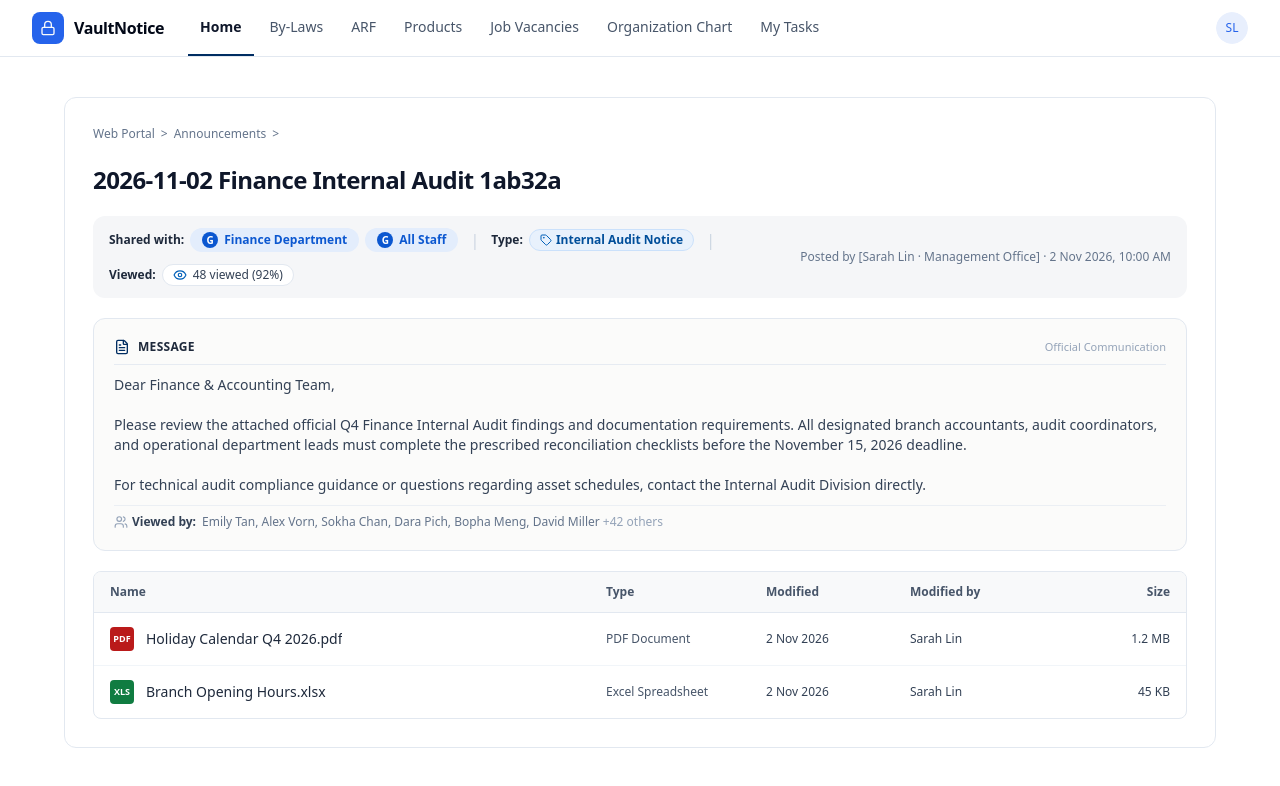
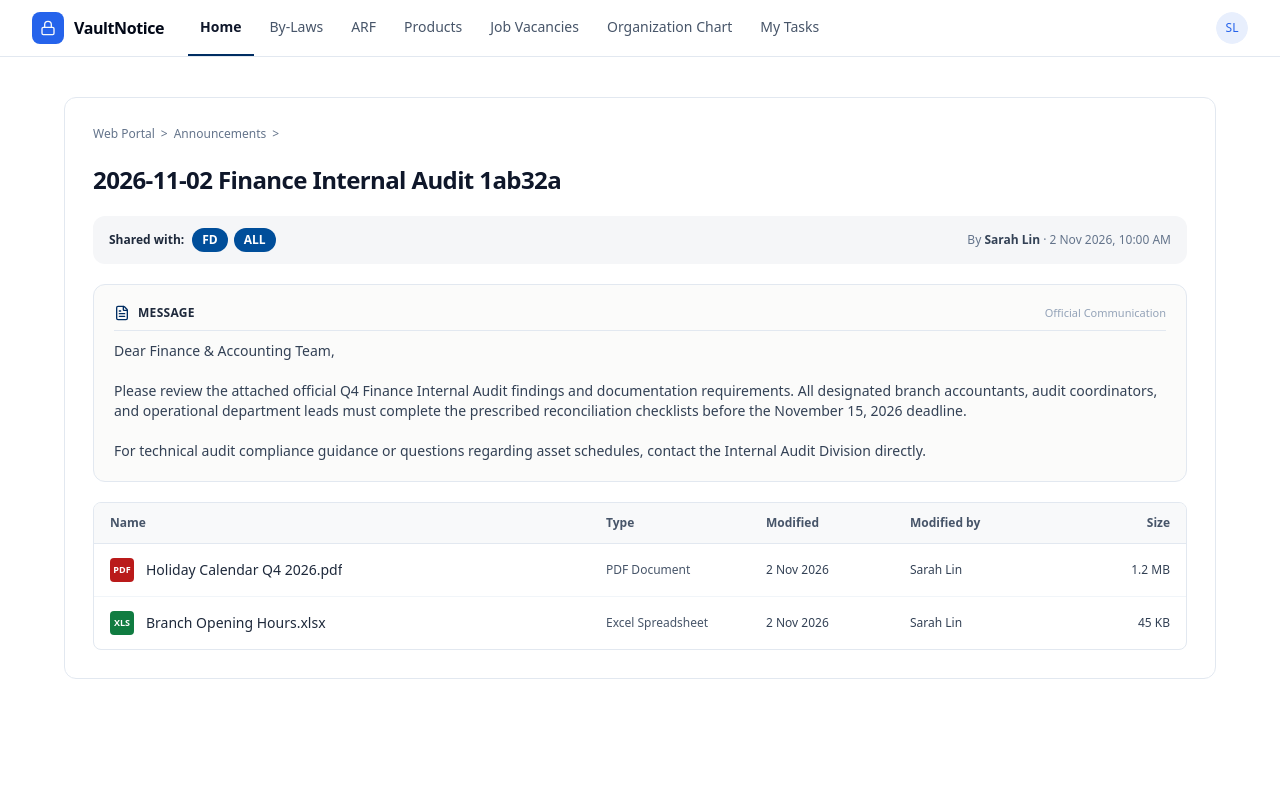
Before and after one commit to phallymakara/VaultNotice, a React (Vite) app in the folder frontend/: page / in a window 1280 px wide. Both pictures are taken after a click on the element 999 px from the left and 245 px from the top of the page. Shown: the top 786 px of the page. Built offline with nearby package versions, Linux system fonts and the light colour scheme.

Commit message:
feat: add announcement detail page, feed widget, and library webparts

```diff
--- a/frontend/src/components/webparts/AnnouncementDetailPage.tsx
+++ b/frontend/src/components/webparts/AnnouncementDetailPage.tsx
@@ -3,13 +3,11 @@ import {
   Loader2,
   Download,
   X,
-  Eye,
-  Tag,
   FileText,
-  Users,
 } from "lucide-react"
 import { useAnnouncementDetails } from "@/hooks/useAnnouncements"
 import { FileItem, AnnouncementDetail, RecipientTarget } from "@/types/api"
+import { getShortRecipientCode, getFullRecipientName } from "@/constants/shortcuts"
 import { Button } from "@/components/ui/button"
 import { Dialog, DialogContent, DialogTitle } from "@/components/ui/dialog"
 
@@ -275,28 +273,6 @@ export function AnnouncementDetailPage({
   // Clean deduplicated recipients
   const recipients: string[] = Array.from(new Set(rawTargets))
 
-  // Mock Announcement Type
-  const mockType = (() => {
-    if (effectiveAnnouncement.template_name) return effectiveAnnouncement.template_name
-    const titleLower = effectiveAnnouncement.title.toLowerCase()
-    if (titleLower.includes("audit")) return "Internal Audit Notice"
-    if (titleLower.includes("memo")) return "Executive Memorandum"
-    if (titleLower.includes("directive")) return "Official Directive"
-    if (titleLower.includes("policy")) return "Policy Update"
-    if (titleLower.includes("holiday")) return "General Staff Notice"
-    return effectiveAnnouncement.confidentiality_level
-      ? `${effectiveAnnouncement.confidentiality_level} Directive`
-      : "Official Directive"
-  })()
-
-  // Mock Viewed Statistics & Readers
-  const mockViewedCount = effectiveAnnouncement.acknowledgement_count && effectiveAnnouncement.acknowledgement_count > 0
-    ? effectiveAnnouncement.acknowledgement_count
-    : 48
-  const mockTotalTarget = 52
-  const mockViewPercent = Math.min(100, Math.round((mockViewedCount / mockTotalTarget) * 100))
-  const mockViewersSample = ["Emily Tan", "Alex Vorn", "Sokha Chan", "Dara Pich", "Bopha Meng", "David Miller"]
-
   // Mock Announcement Message Content
   const mockMessage = (() => {
     if (effectiveAnnouncement.message_content && effectiveAnnouncement.message_content.trim().length > 15) {
@@ -360,56 +336,38 @@ export function AnnouncementDetailPage({
 
         {/* Grey Metadata Bar matching Screenshot */}
         <div className="bg-[#f5f6f8] rounded-xl px-4 py-3 flex flex-col lg:flex-row lg:items-center justify-between gap-3">
-          {/* Left: Shared with, Type, Viewed */}
+          {/* Left: Shared with */}
           <div className="flex items-center gap-3 flex-wrap">
             {/* Shared with */}
-            <div className="flex items-center gap-1.5">
+            <div className="flex items-center gap-2">
               <span className="text-xs font-semibold text-slate-800 shrink-0">Shared with:</span>
-              {recipients.map((item: string, idx: number) => (
-                <span
-                  key={idx}
-                  className="inline-flex items-center gap-1.5 px-3 py-1 rounded-full text-xs font-semibold bg-[#e3edfc] text-[#0b57d0]"
-                >
-                  <span className="w-4 h-4 rounded-full bg-[#0b57d0] text-white text-[10px] font-bold flex items-center justify-center shrink-0">
-                    G
-                  </span>
-                  <span>{item}</span>
-                </span>
-              ))}
-            </div>
-
-            <span className="hidden sm:inline text-slate-300">|</span>
-
-            {/* Type */}
-            <div className="flex items-center gap-1.5">
-              <span className="text-xs font-semibold text-slate-800 shrink-0">Type:</span>
-              <span className="inline-flex items-center gap-1 px-2.5 py-0.5 rounded-full text-xs font-semibold bg-[#e8f1fc] text-[#004e9a] border border-[#cbe1fb]">
-                <Tag className="w-3 h-3 text-[#005fb8]" />
-                <span>{mockType}</span>
-              </span>
-            </div>
-
-            <span className="hidden sm:inline text-slate-300">|</span>
-
-            {/* Viewed */}
-            <div className="flex items-center gap-1.5">
-              <span className="text-xs font-semibold text-slate-800 shrink-0">Viewed:</span>
-              <span className="inline-flex items-center gap-1.5 text-xs text-slate-700 font-medium bg-white px-2.5 py-0.5 rounded-full border border-slate-200">
-                <Eye className="w-3.5 h-3.5 text-[#005fb8]" />
-                <span>{mockViewedCount} viewed ({mockViewPercent}%)</span>
-              </span>
+              <div className="flex items-center gap-1.5 flex-wrap">
+                {recipients.map((item: string, idx: number) => {
+                  const shortcutCode = getShortRecipientCode(item)
+                  const fullTargetName = getFullRecipientName(item)
+                  return (
+                    <span
+                      key={idx}
+                      className="inline-flex items-center justify-center min-w-8 h-6 px-2.5 rounded-full text-xs font-bold bg-[#004e9a] text-white select-none shadow-none cursor-default"
+                      title={fullTargetName}
+                    >
+                      {shortcutCode}
+                    </span>
+                  )
+                })}
+              </div>
             </div>
           </div>
 
-          {/* Right: Posted by */}
+          {/* Right: Author & Date */}
           <div className="text-xs text-slate-500 font-normal shrink-0">
-            Posted by [{effectiveAnnouncement.author_name ? `${effectiveAnnouncement.author_name} · Management Office` : "Management Office"}] · {formattedDateTime}
+            By <span className="font-semibold text-slate-700">{effectiveAnnouncement.author_name || "Management"}</span> · {formattedDateTime}
           </div>
         </div>
 
         {/* Announcement Message Section */}
         <div className="rounded-xl border border-slate-200 bg-[#fbfbfa] p-4 sm:p-5 space-y-2.5">
-          <div className="flex items-center justify-between border-b border-slate-200/80 pb-2">
+          <div className="flex items-center justify-between border-b border-slate-200 pb-2">
             <div className="flex items-center gap-2">
               <FileText className="w-4 h-4 text-[#002d62]" />
               <h2 className="text-xs font-bold text-slate-800 uppercase tracking-wide">
@@ -423,18 +381,6 @@ export function AnnouncementDetailPage({
 
           <div className="text-xs sm:text-sm text-slate-700 leading-relaxed whitespace-pre-line font-sans">
             {mockMessage}
-          </div>
-
-          {/* Recent Viewers Row */}
-          <div className="pt-2 border-t border-slate-200/60 flex items-center gap-1.5 text-xs text-slate-500 flex-wrap">
-            <span className="font-semibold text-slate-700 flex items-center gap-1">
-              <Users className="w-3.5 h-3.5 text-slate-400" />
-              <span>Viewed by:</span>
-            </span>
-            <span>
-              {mockViewersSample.join(", ")}
-              <span className="text-slate-400"> +{Math.max(0, mockViewedCount - mockViewersSample.length)} others</span>
-            </span>
           </div>
         </div>
 
@@ -464,7 +410,7 @@ export function AnnouncementDetailPage({
                     return (
                       <tr
                         key={file.id}
-                        className="hover:bg-slate-50/80 transition-colors group cursor-pointer"
+                        className="hover:bg-slate-50 transition-colors group cursor-pointer"
                         onClick={() => handleOpenFile(file)}
                       >
                         {/* Name with Badge */}
--- a/frontend/src/components/webparts/AnnouncementsFeedWidget.tsx
+++ b/frontend/src/components/webparts/AnnouncementsFeedWidget.tsx
@@ -119,11 +119,7 @@ export function AnnouncementsFeedWidget({
                 {/* Right: Recipient Badge with shortcut text and aligned */}
                 <div className="shrink-0 flex items-center justify-end pl-2">
                   <span
-                    className={`inline-flex items-center justify-center min-w-8 h-6 px-2 rounded-full text-xs font-semibold select-none transition-colors ${
-                      shortcutCode === "FD"
-                        ? "bg-blue-100 text-blue-700 border border-blue-200"
-                        : "bg-slate-100 text-slate-700 border border-slate-200"
-                    }`}
+                    className="inline-flex items-center justify-center min-w-8 h-6 px-2.5 rounded-full text-xs font-bold bg-[#004e9a] text-white select-none shadow-none"
                     title={fullTargetName}
                   >
                     {shortcutCode}
--- a/frontend/src/components/webparts/AnnouncementsLibrary.tsx
+++ b/frontend/src/components/webparts/AnnouncementsLibrary.tsx
@@ -344,11 +344,7 @@ export function AnnouncementsLibrary({
                               className="relative group/tooltip inline-block"
                             >
                               <span
-                                className={`inline-flex items-center justify-center min-w-7 h-6 px-2 rounded-full text-xs font-semibold cursor-default transition-colors ${
-                                  target.code === "FD"
-                                    ? "bg-blue-100 text-blue-700 border border-blue-200"
-                                    : "bg-slate-100 text-slate-700 border border-slate-200"
-                                }`}
+                                className="inline-flex items-center justify-center min-w-7 h-6 px-2.5 rounded-full text-xs font-bold bg-[#004e9a] text-white cursor-default select-none shadow-none"
                               >
                                 {target.code}
                               </span>
```
